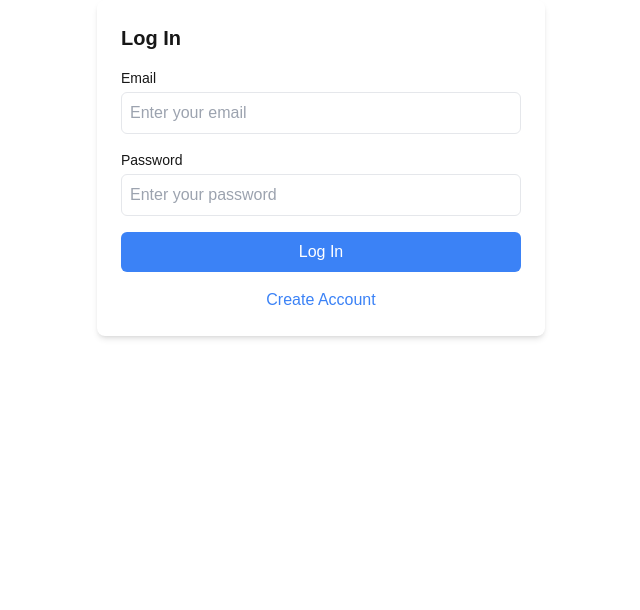
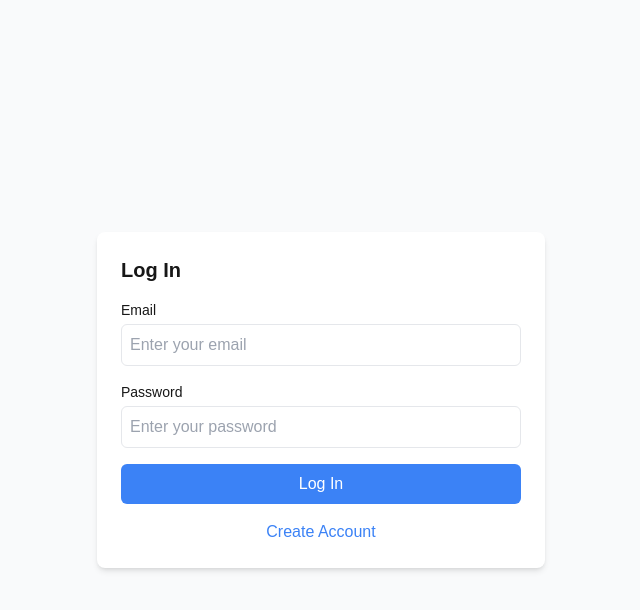
Before and after one commit to dhlittl/S25-Team24, a Next.js app in the folder pages/: page / in a window 1280 px wide. Shown: the top 610 px of the page, without its empty margins (319-959 px from the left). Built offline with nearby package versions, Linux system fonts and the light colour scheme.

Commit message:
Edited login page layout for Amplify

```diff
--- a/pages/app/page.js
+++ b/pages/app/page.js
@@ -1,16 +1,15 @@
 "use client";
-
-import  React , { useState } from 'react';
-import { useRouter } from "next/navigation";  //import useRouter for redirection later
+import React, { useState } from 'react';
+import { useRouter } from "next/navigation"; //import useRouter for redirection later
 
 // create form values for input email and password
 export default function LoginPage() {
-  const [formData, setFormData] = useState ({
+  const [formData, setFormData] = useState({
     email: "",
     password: "",
   });
 
-  const [errors, setErrors] = useState ({}); // create to handle errors in later function
+  const [errors, setErrors] = useState({}); // create to handle errors in later function
   const router = useRouter(); // create router instance to handle redirected
 
   // function to handle errors
@@ -24,16 +23,18 @@ export default function LoginPage() {
     return Object.keys(newErrors).length === 0;
   };
 
-
   // function to handle login and redirect on event (form filled out and login button hit)
   const handleSubmit = (e) => {
     e.preventDefault();
     if(validateForm()) {
       console.log("Form submitted: ", formData);
       // to do: authentice user data here
-
       // redirect to proper dashboard here
+      try {
         router.push("/dashboard");
+      } catch (error) {
+        console.error("Navigation error:", error);
+      }
     }
   };
 
@@ -44,7 +45,8 @@ export default function LoginPage() {
 
   // page display
   return (
-    <div className="max-w-md mx-auto bg-white p-6 shadow-md rounded-lg">
+    <div className="min-h-screen flex items-center justify-center bg-gray-50 py-12 px-4 sm:px-6 lg:px-8">
+      <div className="max-w-md w-full bg-white p-6 shadow-md rounded-lg">
         <h2 className="text-xl font-semibold mb-4">Log In</h2>
         {/* onSubmit triggers handleSubmit when login button is clicked */}
         <form onSubmit={handleSubmit} className="space-y-4">
@@ -60,7 +62,6 @@ export default function LoginPage() {
             />
             {errors.email && <p className="text-red-500 text-sm">{errors.email}</p>}
           </div>
-
           <div>
             <label className="block text-sm font-medium">Password</label>
             <input
@@ -73,21 +74,26 @@ export default function LoginPage() {
             />
             {errors.password && <p className="text-red-500 text-sm">{errors.password}</p>}
           </div>
-
           <button type="submit" className="bg-blue-500 text-white px-4 py-2 rounded-md w-full">
             Log In
           </button>
         </form>
-
         {/* "Create Account" button below login inputs */}
         <div className="mt-4 text-center">
           <button
-          onClick={() => router.push("/signup")} // handles its own redirect to signup page
+            onClick={() => {
+              try {
+                router.push("/signup");
+              } catch (error) {
+                console.error("Navigation error:", error);
+              }
+            }}
             className="text-blue-500 hover:underline"
           >
             Create Account
           </button>
         </div>
       </div>
+    </div>
   );
 }
```
Lines whose indentation alone changed are shown as unchanged.
